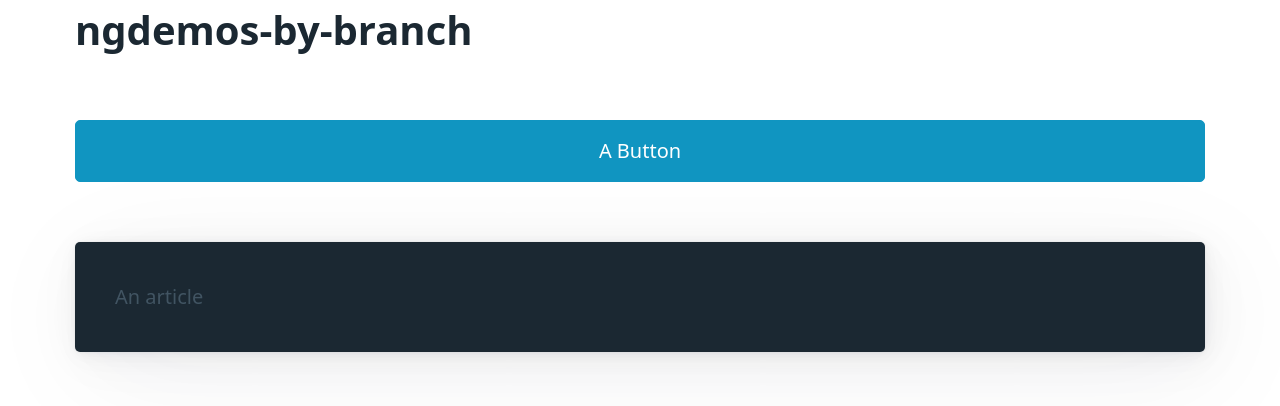
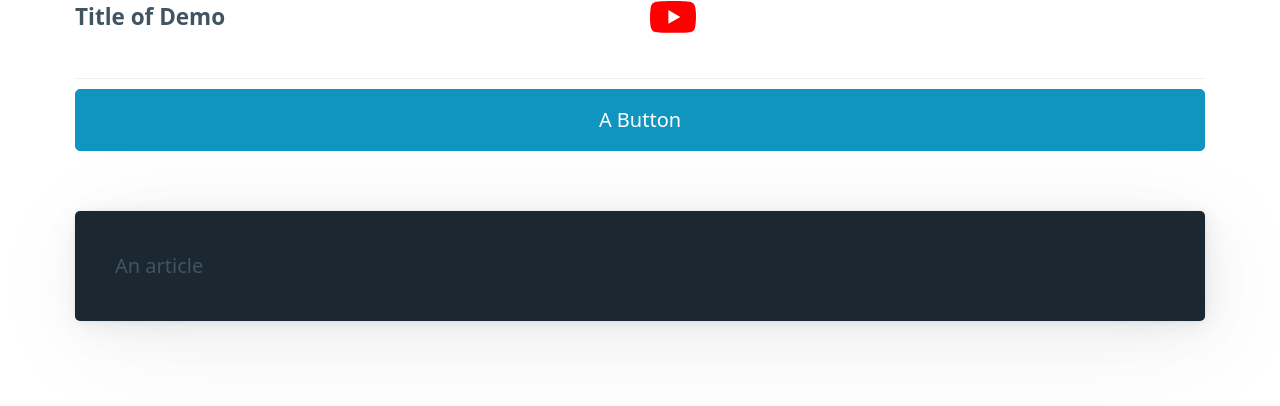
Before and after one commit to svene/ngdemos-by-branch, an Angular app: page / in a window 1280 px wide. Shown: the top 406 px of the page. Built offline with nearby package versions, Linux system fonts and the light colour scheme.

Commit message:
base branch for demos

```diff
--- a/src/app/app.component.ts
+++ b/src/app/app.component.ts
@@ -5,7 +5,11 @@ import { Component } from '@angular/core';
   standalone: true,
   template: `
     <main class="container">
-      <h1>{{title}}</h1>
+      <div class="grid">
+        <h5>{{title}}</h5>
+        <div><a [href]="url" target="_blank"><img src="assets/svg/LogosYoutubeIcon.svg"></a></div>
+      </div>
+      <hr>
       <div class="grid">
         <div><button class="app-button" type="button">A Button</button></div>
       </div>
@@ -23,5 +27,6 @@ import { Component } from '@angular/core';
   ],
 })
 export class AppComponent {
-  title = 'ngdemos-by-branch';
+  title = 'Title of Demo';
+  url = 'https://angular.io/';
 }
```
Also changed, not shown: src/assets/svg/LogosYoutubeIcon.svg (added).
